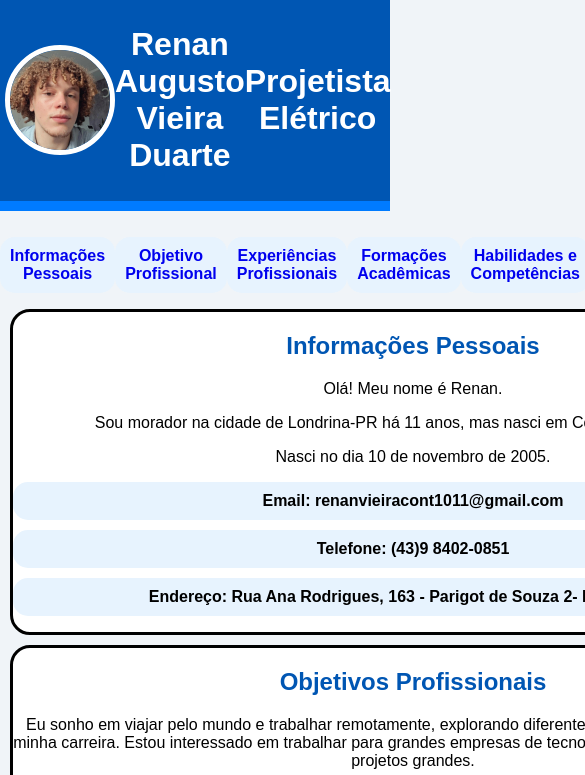
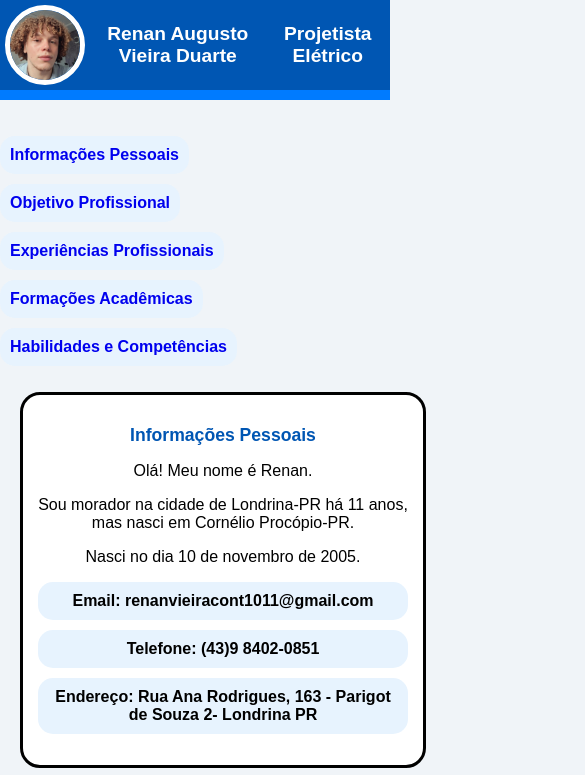
Before and after one commit to Renn4nn/desenvolvimento-web-renan, a plain HTML site: page index.html in a window 390 px wide. Shown: the top 775 px of the page, 585 px wide, since content can reach past the window. Drawn offline with nearby package versions, Linux system fonts and the light colour scheme.

Commit message:
RESPOSIVIDADE

```diff
--- a/css/style.css
+++ b/css/style.css
@@ -84,3 +84,61 @@ h3{
     margin-top: 30px;
     margin-bottom: 0px;
 }
+
+@media (max-width: 800px) {
+    h1 {
+        font-size: 1.5em;
+    }
+
+    h2 {
+        font-size: 1.3em;
+    }
+
+    h3 {
+        font-size: 1.1em;
+    }
+
+    img {
+        width: 80px;
+        height: 80px;
+    }
+
+    .navegação {
+        flex-direction: column;
+        align-items: flex-start;
+        padding: 10px 0;
+    }
+
+    .container {
+        flex-direction: column;
+        width: 100%;
+        padding: 0 10px;
+    }
+
+    .itens {
+        width: calc(100% - 20px);
+    }
+}
+
+@media (max-width: 500px) {
+    h1 {
+        font-size: 1.2em;
+    }
+
+    h2 {
+        font-size: 1.1em;
+    }
+
+    img {
+        width: 70px;
+        height: 70px;
+    }
+
+    .navegação {
+        flex-direction: column;
+    }
+
+    .itens {
+        padding: 15px;
+    }
+}
```
